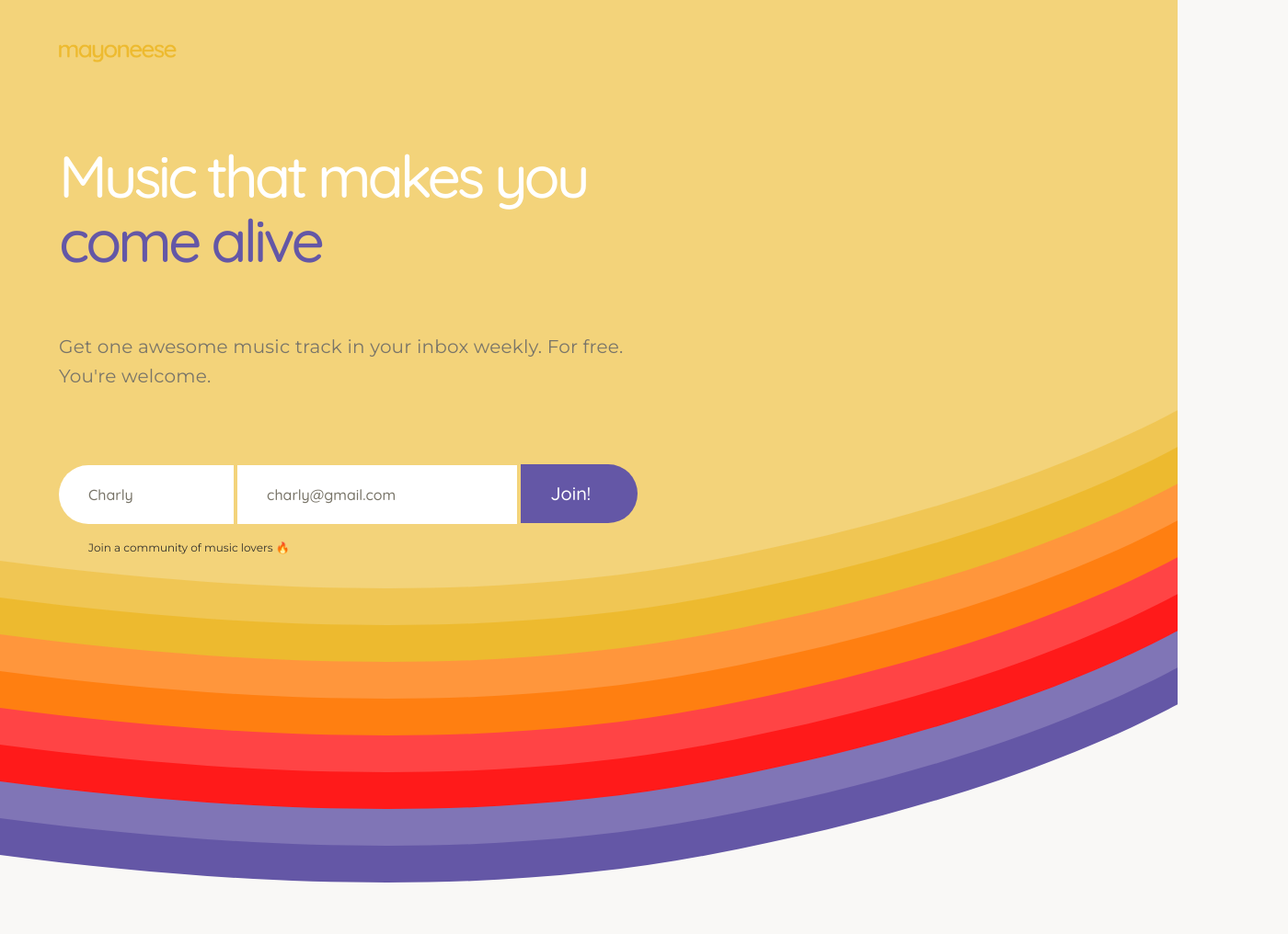
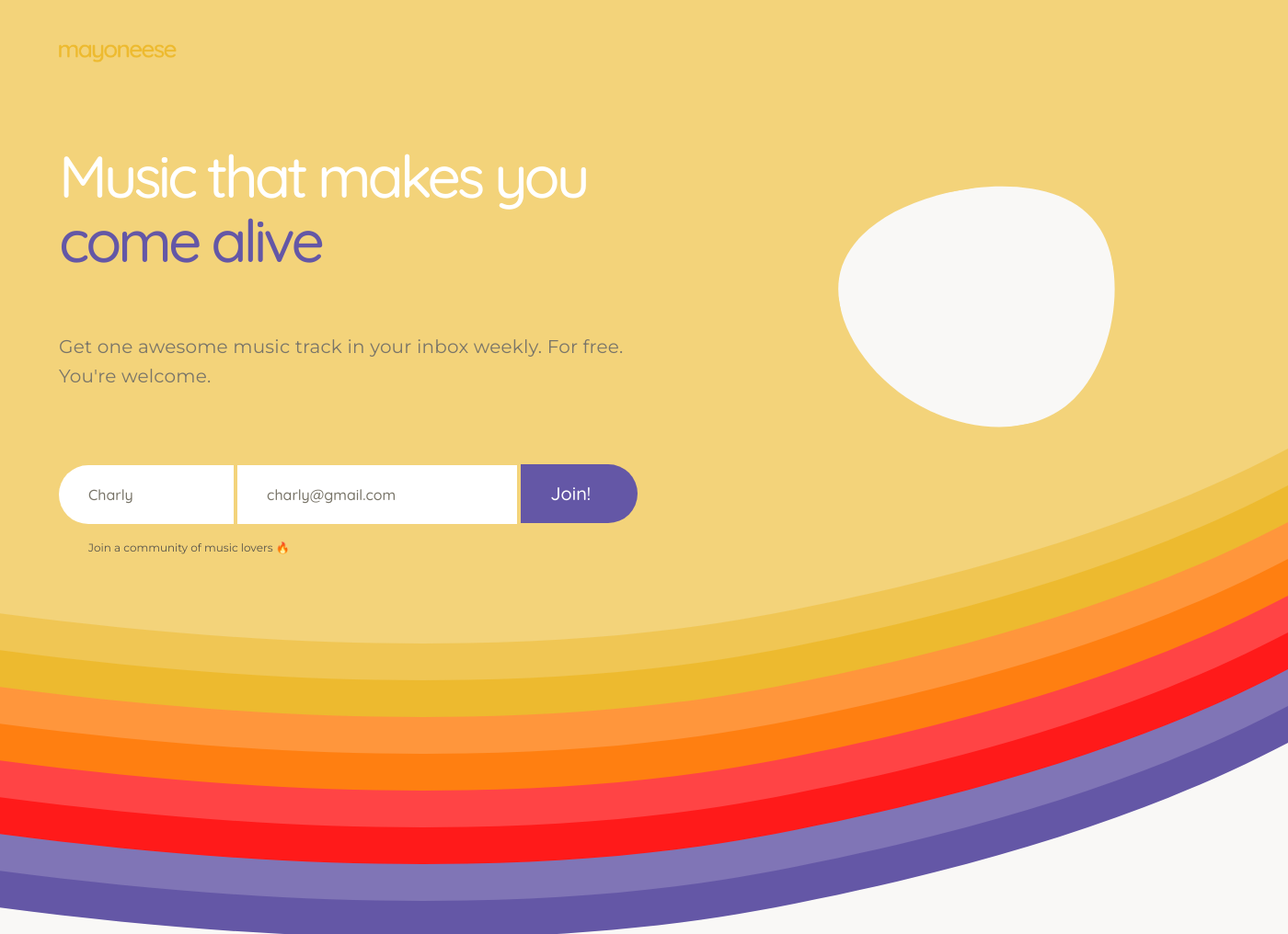
Before and after one commit to CharlyMartin/mayoneese, a Gatsby site: page / in a window 1280 px wide. Shown: the top 1016 px of the page at 92% size, 1400 px wide, since content can reach past the window. Built offline with nearby package versions, Linux system fonts and the light colour scheme; Gatsby itself is replaced by a stand-in of ours.

Commit message:
blob working

```diff
--- a/src/components/banner-svg.jsx
+++ b/src/components/banner-svg.jsx
@@ -15,7 +15,8 @@ class BannerSVG extends React.Component {
     const svgStyle = {
       'position': 'absolute',
       'left': '0',
-      'right': '0',
+      'min-width': '1400px',
+      // 'right': '0',
       'z-index': zIndex,
       'top': top,
     }
@@ -33,7 +34,7 @@ class BannerSVG extends React.Component {
       `
     }
 
-    return <span
+    return <div
       className="svg"
       dangerouslySetInnerHTML={svg}
       />
--- /dev/null
+++ b/src/components/blog-svg.jsx
@@ -0,0 +1,53 @@
+// Librairies
+import React from 'react';
+
+// Helpers
+import { inlineStyle } from '../helpers/functions';
+
+class BlobSVG extends React.Component {
+  constructor(props) {
+    super(props)
+  }
+
+  render() {
+    const { width, rotate, colour, shade } = this.props;
+
+    const svgStyle = {
+      'width': width,
+      'transform': `rotate(${rotate}deg)`
+    }
+
+    const svg = {
+      __html: `
+        <?xml version="1.0" encoding="UTF-8"?>
+        <svg viewBox="0 0 399 350" style="${inlineStyle(svgStyle)}" xmlns="http://www.w3.org/2000/svg" xmlns:xlink="http://www.w3.org/1999/xlink">
+            <g id="Symbols" stroke="none" stroke-width="1" fill="none" fill-rule="evenodd">
+                <g id="Shape/Blob" fill="var(--${colour}-${shade})">
+                    <path d="M389.667138,90.1406907 C417.876614,161.031718 377.397589,279.640055 309.548032,325.98749 C241.593606,372.334925 146.268649,346.535614 82.4040732,291.62646 C18.5394977,236.831464 -13.8646959,153.040781 5.64074102,95.1635655 C25.1461779,37.1721938 96.5612452,4.98013312 180.665333,0.52803963 C264.874289,-3.92405387 361.56253,19.2496636 389.667138,90.1406907 Z" id="Path"></path>
+                </g>
+            </g>
+        </svg>
+      `
+    }
+
+    return <div
+      className="svg"
+      dangerouslySetInnerHTML={svg}
+      style={{width: 'min-content', height: 'min-content'}}
+      />
+  }
+}
+
+export default BlobSVG;
+
+
+// function BannerSVG({ data }) {
+//   const style = {
+//     backgroundImage: `url(${data})`,
+//     width: `100%`,
+//     height: `700px`,
+//     bacgroundColor: `red`,
+//   }
+
+//   return <div className="banner-svg" style={style} />
+// }
--- a/src/components/mailchimp-form.jsx
+++ b/src/components/mailchimp-form.jsx
@@ -17,7 +17,7 @@ class MailchimpForm extends React.Component {
     }
 
     this.handleChange = this.handleChange.bind(this);
-    this.handleSubmit = this.handleSubmit.bind(this);
+    // this.handleSubmit = this.handleSubmit.bind(this);
   }
 
   handleChange(event) {
@@ -25,14 +25,12 @@ class MailchimpForm extends React.Component {
     if (event.target.name === 'FNAME') { this.setState({ name: event.target.value }); return };
     if (event.target.name === 'EMAIL') { this.setState({ email: event.target.value }); return };
     this.setState({honeypot: event.target.value});
-    // const value = event.target.value;
-    // this.setState({ [input]: value })
   }
 
-  handleSubmit(event) {
-    console.log(event.target);
-    event.preventDefault();
-  };
+  // handleSubmit(event) {
+  //   console.log(event.target);
+  //   event.preventDefault();
+  // };
 
   render() {
     const { name, email, button } = data;
@@ -104,43 +102,4 @@ class MailchimpForm extends React.Component {
   }
 }
 
-export default MailchimpForm
-
-// const data =`
-// (<div id="mc_embed_signup">
-// <form action="https://club.us20.list-manage.com/subscribe/post?u=287e3065a33862e29be073e7a&amp;id=0cd6c680d7" method="post" id="mc-embedded-subscribe-form" name="mc-embedded-subscribe-form" class="validate" target="_blank" novalidate>
-//     <div id="mc_embed_signup_scroll">
-// 	<h2>Subscribe to our mailing list</h2>
-// <div class="indicates-required"><span class="asterisk">*</span> indicates required</div>
-// <div class="mc-field-group">
-// 	<label for="mce-EMAIL">Email Address  <span class="asterisk">*</span>
-// </label>
-// 	<input type="email" value="" name="EMAIL" class="required email" id="mce-EMAIL">
-// </div>
-// <div class="mc-field-group">
-// 	<label for="mce-FNAME">First Name </label>
-// 	<input type="text" value="" name="FNAME" class="" id="mce-FNAME">
-// </div>
-// <div class="mc-field-group">
-// 	<label for="mce-LNAME">Last Name </label>
-// 	<input type="text" value="" name="LNAME" class="" id="mce-LNAME">
-// </div>
-// <div class="mc-field-group size1of2">
-// 	<label for="mce-BIRTHDAY-month">Birthday </label>
-// 	<div class="datefield">
-// 		<span class="subfield monthfield"><input class="birthday " type="text" pattern="[0-9]*" value="" placeholder="MM" size="2" maxlength="2" name="BIRTHDAY[month]" id="mce-BIRTHDAY-month"></span> /
-// 		<span class="subfield dayfield"><input class="birthday " type="text" pattern="[0-9]*" value="" placeholder="DD" size="2" maxlength="2" name="BIRTHDAY[day]" id="mce-BIRTHDAY-day"></span>
-// 		<span class="small-meta nowrap">( mm / dd )</span>
-// 	</div>
-// </div>
-// <div id="mce-responses" class="clear">
-// 		<div class="response" id="mce-error-response" style="display:none"></div>
-// 		<div class="response" id="mce-success-response" style="display:none"></div>
-// 	</div>    <!-- real people should not fill this in and expect good things - do not remove this or risk form bot signups-->
-//     <div style="position: absolute; left: -5000px;" aria-hidden="true"><input type="text" name="b_287e3065a33862e29be073e7a_0cd6c680d7" tabindex="-1" value=""></div>
-//     <div class="clear"><input type="submit" value="Subscribe" name="subscribe" id="mc-embedded-subscribe" class="button"></div>
-//     </div>
-// </form>
-// </div>
-
-// <!--End mc_embed_signup-->)`
+export default MailchimpForm;
--- a/src/css/pages/home.css
+++ b/src/css/pages/home.css
@@ -32,8 +32,12 @@
 
 #hero .column-image {
   flex: 0 0 45%;
-  color: transparent;
+  display: flex;
+  align-items: center;
+  justify-content: flex-end;
 }
+
+/* #hero .column-image .svg */
 
 #hero form {
   padding-top: var(--s-20);
@@ -43,5 +47,5 @@
   padding-top: var(--s-4);
   padding-left: var(--s-8);
   font-size: var(--s-3);
-  color: var(--grey-90)
+  color: var(--grey-80)
 }
--- a/src/pages/index.jsx
+++ b/src/pages/index.jsx
@@ -7,6 +7,7 @@ import React from 'react'
 import Layout from '../components/layout';
 import SEO from '../components/seo';
 import BannerSVG from '../components/banner-svg';
+import BlobSVG from '../components/blog-svg';
 import MailchimpForm from '../components/mailchimp-form';
 
 // CSS
@@ -15,7 +16,7 @@ import '../css/pages/home.css';
 // Data
 import data from '../data/home';
 
-function HomePage(props) {
+function HomePage() {
   return (
     <Layout>
       <SEO title="Home" keywords={[`gatsby`, `application`, `react`]} />
@@ -47,7 +48,7 @@ function HomePage(props) {
             </div>
 
             <div className="column-image">
-              Lorem ipsum dolor sit amet consectetur adipisicing elit. Quisquam magnam consequatur commodi odio omnis, et voluptatum, aut labore aliquam nam adipisci velit rem nulla delectus quia itaque molestias maiores ex.
+              <BlobSVG colour="grey" width="300px" shade="00" rotate="350"/>
             </div>
           </div>
         </section>
```
Also changed, not shown: src/images/banner-2.svg (deleted), src/images/banner-3.svg (deleted), src/images/banner.svg, src/images/blob.svg (added), src/images/mayoneese-red.svg (deleted), src/images/mayoneese.svg (deleted), src/trash/form.css (renamed from src/css/components/form.css), src/trash/form.jsx (renamed from src/components/form.jsx).
